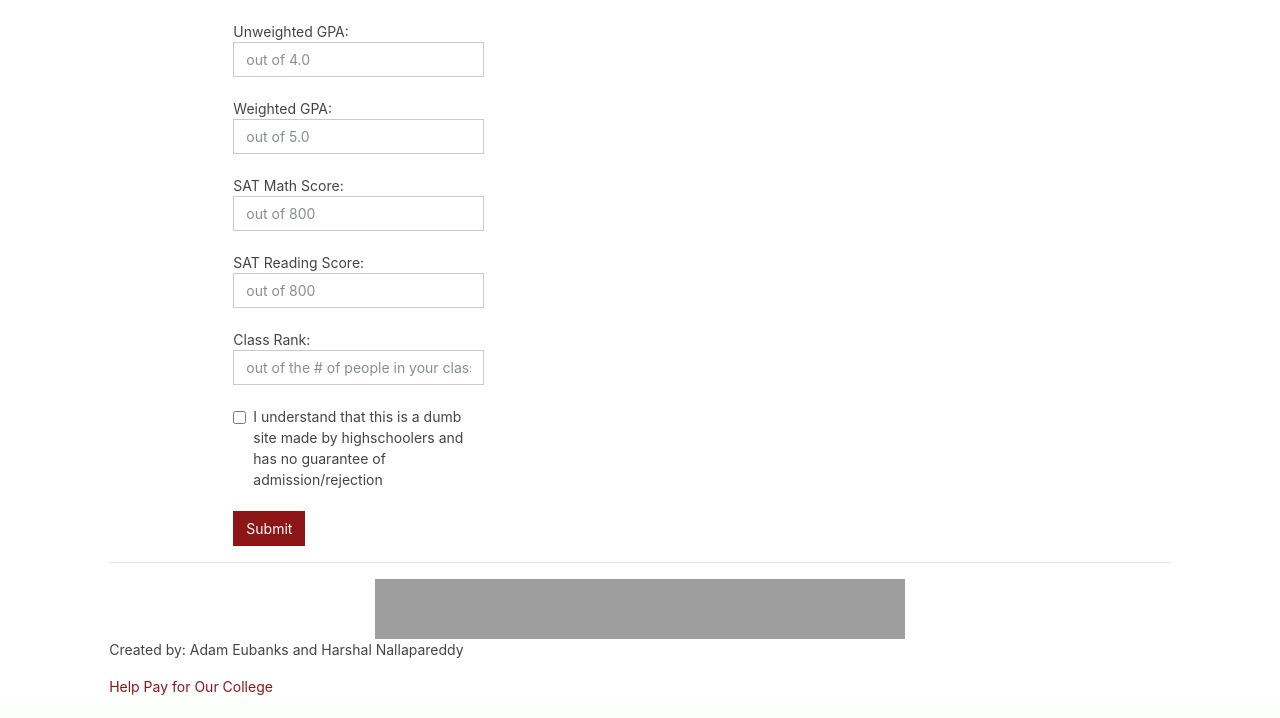
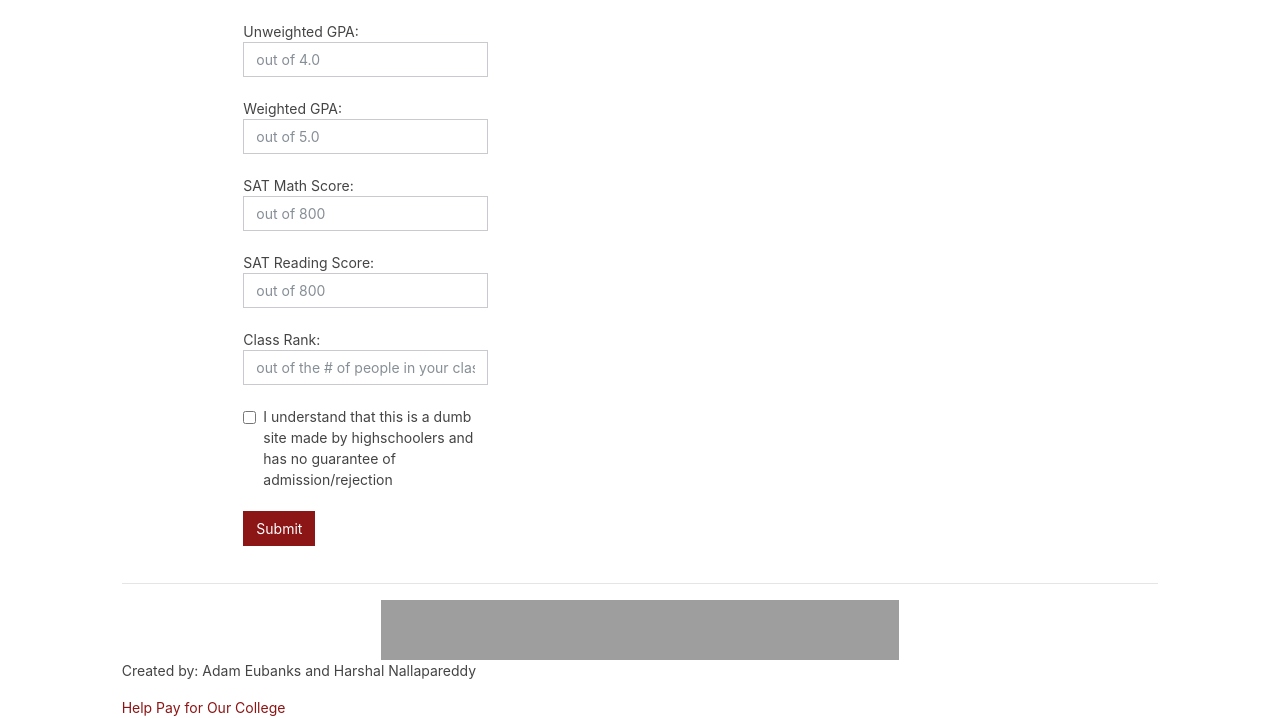
Before and after one commit to adameubanks/collegecalculator, a Flask app: page /chanceme in a window 1280 px wide. Shown: the part 109-827 px from the top of the page. Before the commit the page ends 804 px from the top, so only its background shows below. Run offline with Flask 2, Linux system fonts and the light colour scheme; some libraries are stand-ins or nearby versions; grey boxes are pictures that could not be loaded.

Commit message:
fixed columns

```diff
--- a/templates/layout.html
+++ b/templates/layout.html
@@ -7,6 +7,10 @@
       margin-left: auto;
       margin-right: auto;
       width: 50%;
+    }
+    .row {
+    margin-left: 0px;
+    margin-right: 0px;
     }
   </style>
   <link rel= "stylesheet" type= "text/css" href= "{{ url_for('static',filename='styles/main.css') }}">
@@ -36,15 +40,19 @@
 </nav>
 <br>
 
+<div class="container-fluid">
   <div class="row">
     <div class="col-lg-2"></div>
     <div class="col-lg-8">
       <div id="content">{% block content %}{% endblock %}</div>
     </div>
-  <div class="col-lg-2">
+    <div class="col-lg-2"></div>
   </div>
 </div>
 
+<br>
+
+<div class="container-fluid">
   <div class="row">
     <div class="col-lg-1"></div>
     <div class="col-lg-10">
@@ -55,6 +63,8 @@
     </div>
     <div class="col-lg-1"></div>
   </div>
+</div>
+
 </body>
 
 </html>
```
Lines whose indentation alone changed are shown as unchanged.
